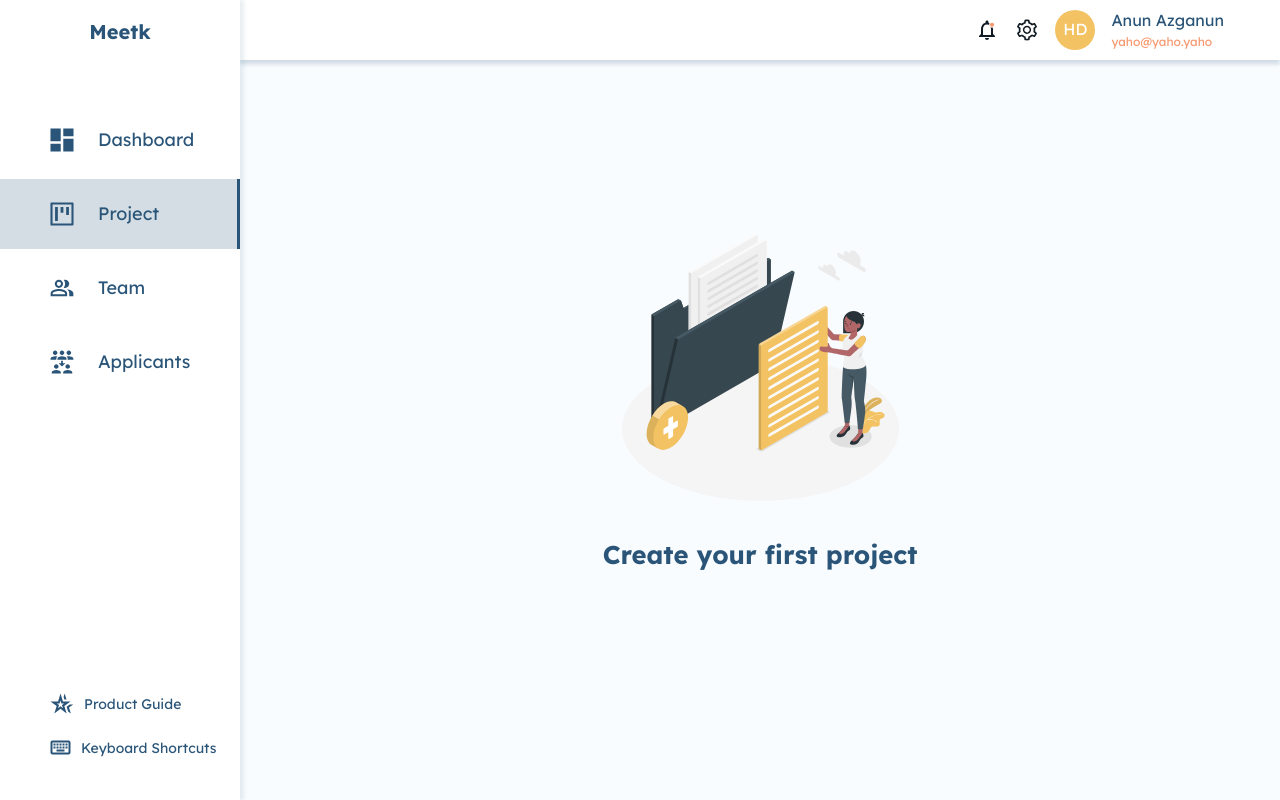
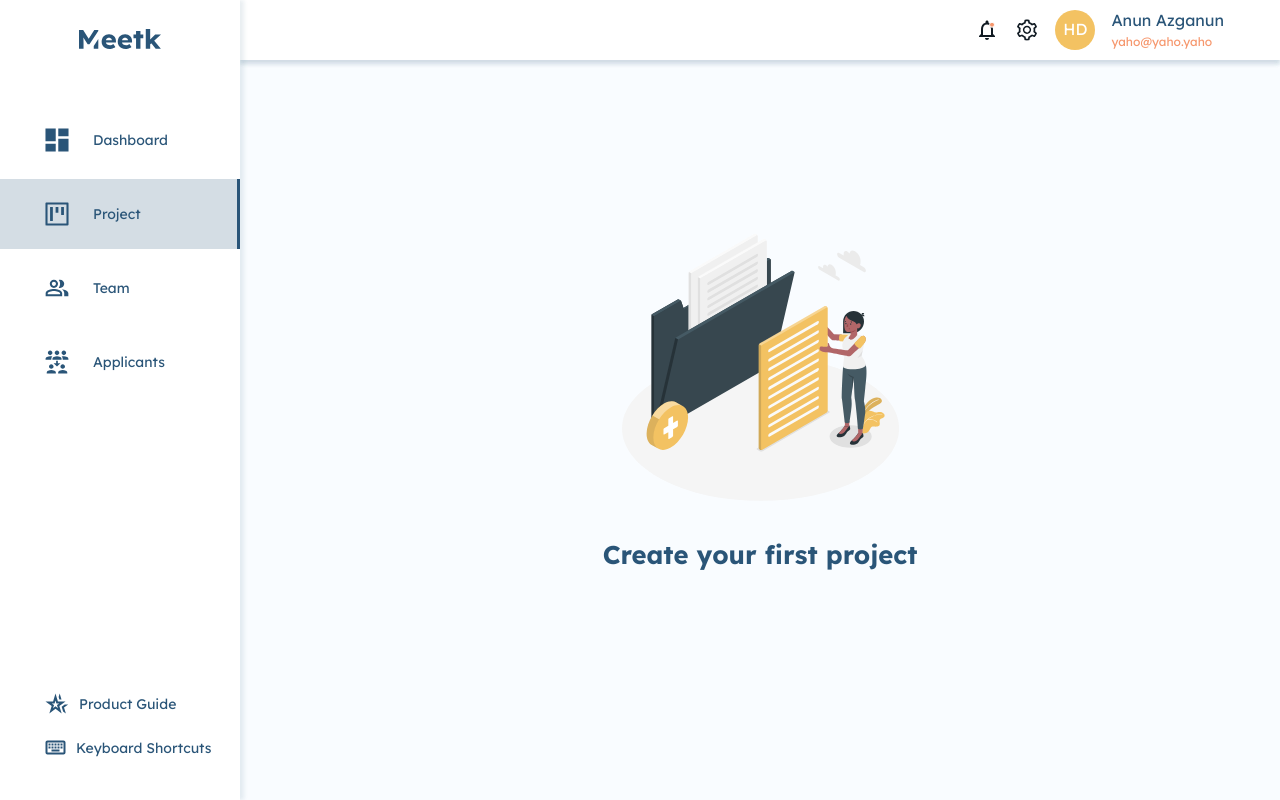
Before and after one commit to vlo111/kpi, a React (Create React App) app: page / in a window 1280 px wide. Built offline with nearby package versions, Linux system fonts and the light colour scheme.

Commit message:
add menu logo

```diff
--- a/src/components/Menu/index.tsx
+++ b/src/components/Menu/index.tsx
@@ -6,9 +6,11 @@ import { ReactComponent as TeamSvg } from '../../assets/icons/team.svg'
 import { ReactComponent as ApplicantsSvg } from '../../assets/icons/aplicants.svg'
 import { ReactComponent as ProductGuideSvg } from '../../assets/icons/product-guide.svg'
 import { ReactComponent as ShortcutsSvg } from '../../assets/icons/shortcuts.svg'
+import { ReactComponent as LogoSvg } from '../../assets/icons/menu-logo.svg'
 import styled from 'styled-components'
 import { useNavigate } from 'react-router-dom'
 import { MenuItems } from '../../helpers/constants'
+import { MenuInfo } from 'rc-menu/lib/interface'
 
 const MenuLayout = styled(Layout)`
   height: 100%;
@@ -23,10 +25,6 @@ const MenuLayout = styled(Layout)`
     margin-top: 2.3rem;
     height: 100%;
 
-       &-item {
-         padding-left: 50px !important;
-       }
-
     &-title-content {
       margin-left: 0;
     }
@@ -36,6 +34,10 @@ const MenuLayout = styled(Layout)`
 
       &:active {
         background: none;
+      }
+
+      &-icon {
+        min-width: 18px;
       }
     }
 
@@ -52,7 +54,7 @@ const MenuLayout = styled(Layout)`
       }
     }
 
-       &-item-selected:not(:last-child):not(:nth-last-child(2)){
+    &-item-selected:not(:last-child):not(:nth-last-child(2)) {
       background: var(--primary-light-1) !important;
 
       &:after {
@@ -60,7 +62,8 @@ const MenuLayout = styled(Layout)`
       }
     }
 
-       &-item:nth-last-child(1), &-item:nth-last-child(2) {
+    &-item:nth-last-child(1),
+    &-item:nth-last-child(2) {
       &:after {
         border: none;
       }
@@ -83,18 +86,15 @@ const MenuLayout = styled(Layout)`
 
 const Header = styled(MenuLayout.Header)`
   background: var(--white);
-  font-style: normal;
-  font-weight: var(--font-bold);
-  font-size: var(--headline-font-size);
-  color: var(--dark-border-ultramarine);
   margin: 0 auto;
-  padding: 0;
+  padding: 12px 0 0;
+  cursor: pointer;
 `
 
 export const Menu: React.FC = () => {
   const navigate = useNavigate()
 
-  const onNavigateHandle: (ev: any) => void = (ev: any) => {
+  const onNavigateHandle: (ev: MenuInfo) => void = (ev) => {
     switch (ev.key) {
       case '1': {
         navigate('/dashboard')
@@ -117,19 +117,26 @@ export const Menu: React.FC = () => {
 
   return (
     <MenuLayout>
-      <Header>Meetk</Header>
+      <Header onClick={() => navigate('/')}>
+        <LogoSvg />
+      </Header>
       <AntMenu
         mode="inline"
+        inlineIndent={45}
         onClick={onNavigateHandle}
         defaultSelectedKeys={['2']}
-            style={{ fontSize: '18px', lineHeight: '64px', float: 'right' }}
-            items={[DashboardSvg, ProjectSvg, TeamSvg, ApplicantsSvg, ProductGuideSvg, ShortcutsSvg].map(
-              (icon, index) => ({
+        items={[
+          DashboardSvg,
+          ProjectSvg,
+          TeamSvg,
+          ApplicantsSvg,
+          ProductGuideSvg,
+          ShortcutsSvg
+        ].map((icon, index) => ({
           key: String(index + 1),
           icon: React.createElement(icon),
           label: MenuItems[index]
-              })
-            )}
+        }))}
       />
     </MenuLayout>
   )
```
Also changed, not shown: src/components/Layout/MainLayout.tsx (+6 -7 lines), src/assets/icons/menu-logo.svg (added). Lines whose indentation alone changed are shown as unchanged.
